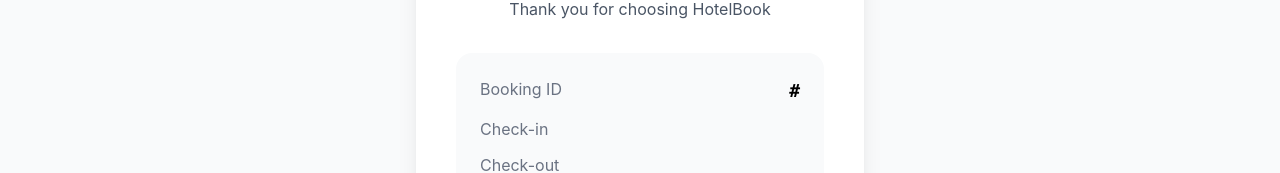
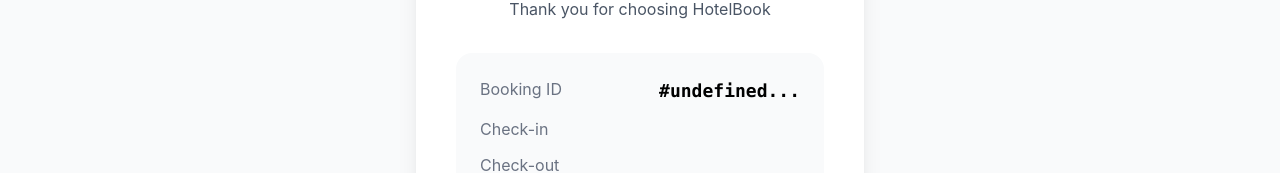
Before and after one commit to morrislawlaw/hotel-booking-frontend, a Vue app: page /booking-confirmation in a window 1280 px wide. Shown: the part 337-510 px from the top of the page. Built offline with nearby package versions, Linux system fonts and the light colour scheme; the HTML template or start-up script is replaced by a standard one.

Commit message:
stripe payment v1.0.3

```diff
--- a/src/views/BookingConfirmationView.vue
+++ b/src/views/BookingConfirmationView.vue
@@ -8,6 +8,10 @@
 const totalAmount = route.query.total as string
 const checkIn = route.query.checkIn as string
 const checkOut = route.query.checkOut as string
+
+// Capture the unique session tracker reference passed back by Stripe
+const stripeSessionId = route.query.session_id as string
+
 </script>
 
 <template>
@@ -25,7 +29,7 @@
         <div class="space-y-3">
           <div class="flex justify-between">
             <span class="text-gray-500">Booking ID</span>
-            <span class="font-mono font-bold text-lg">#{{ bookingId }}</span>
+            <span class="font-mono font-bold text-lg">#{{ route.query.bookingId || stripeSessionId?.substring(0, 14) + '...' || '#' }}</span>
           </div>
           <div class="flex justify-between">
             <span class="text-gray-500">Check-in</span>
```
